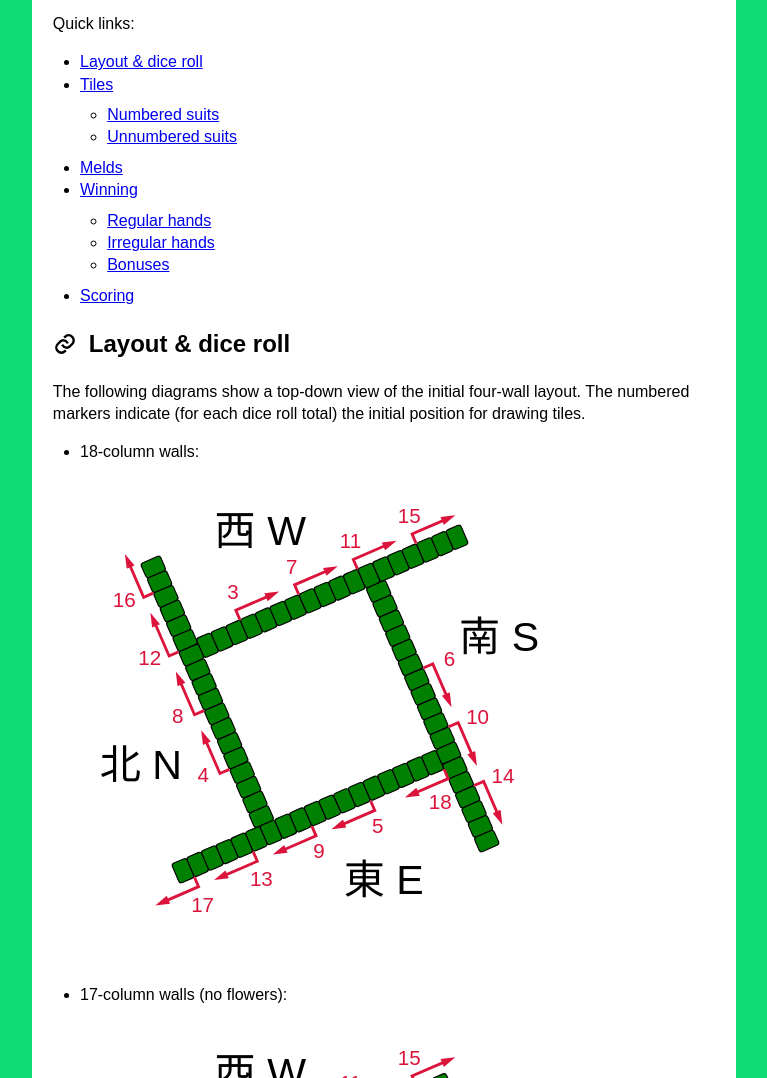
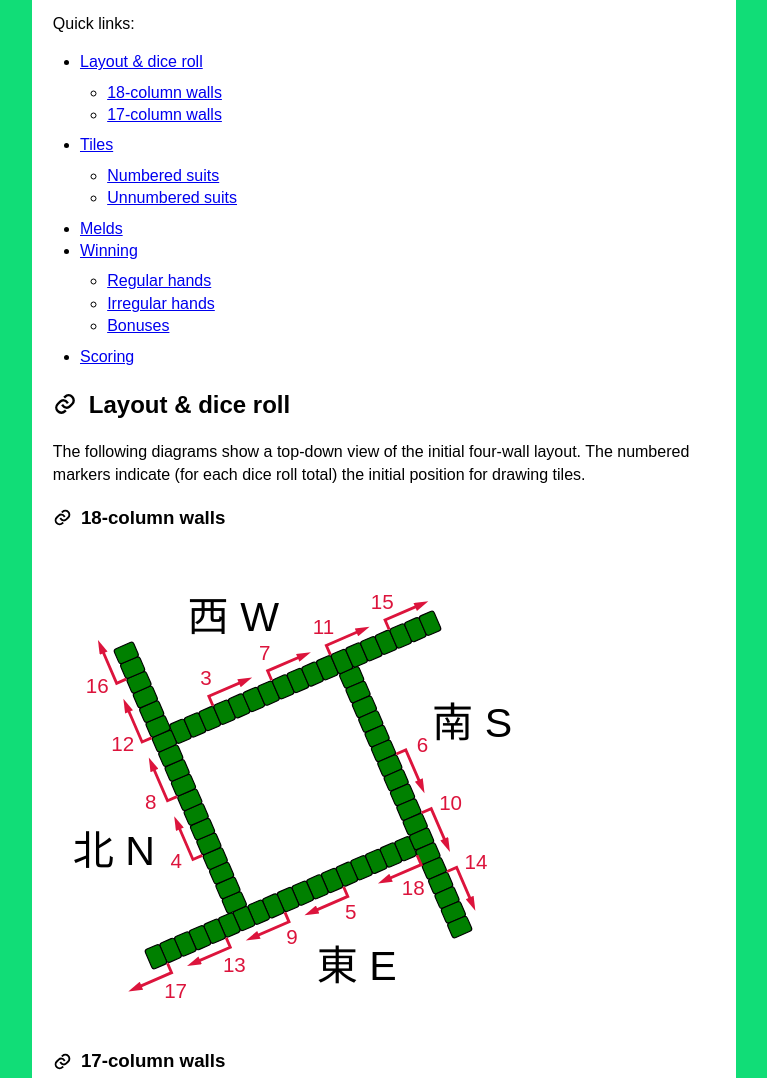
Before and after one commit to perthmahjongsoc/perthmahjongsoc.github.io, a plain HTML site: page guide/index.html in a window 1280 px wide. Shown: the part 222-1300 px from the top of the page, without its empty margins (256-1023 px from the left). Drawn offline with Linux system fonts and the light colour scheme.

Commit message:
Change layout list to level 3 headings

```diff
--- a/guide/index.html
+++ b/guide/index.html
@@ -43,6 +43,14 @@ Quick links:
 <ul>
 <li>
 <a href="#layout">Layout &amp; dice roll</a>
+<ul>
+<li>
+<a href="#18-column">18-column walls</a>
+</li>
+<li>
+<a href="#17-column">17-column walls</a>
+</li>
+</ul>
 </li>
 <li>
 <a href="#tiles">Tiles</a>
@@ -82,20 +90,14 @@ The following diagrams show a top-down view of the initial four-wall layout.
 The numbered markers indicate (for each dice roll total)
 the initial position for drawing tiles.
 </p>
-<ul class="spacious">
-<li>
-18-column walls:
+<h3 id="18-column"><a href="#18-column" class="permalink" aria-label="Permalink"></a>18-column walls</h3>
 <div>
 <img alt="Diagram of layout." src="/res/mahjong-wall-18-columns-with-start.svg">
 </div>
-</li>
-<li>
-17-column walls (no flowers):
+<h3 id="17-column"><a href="#17-column" class="permalink" aria-label="Permalink"></a>17-column walls</h3>
 <div>
 <img alt="Diagram of layout." src="/res/mahjong-wall-17-columns-with-start.svg">
 </div>
-</li>
-</ul>
 <h2 id="tiles"><a href="#tiles" class="permalink" aria-label="Permalink"></a>Tiles</h2>
 <p>
 The tile icons used in this guide are licensed under <a href="https://creativecommons.org/licenses/by-sa/4.0/">CC BY-SA 4.0</a>,
```
Also changed, not shown: 1 other file.
